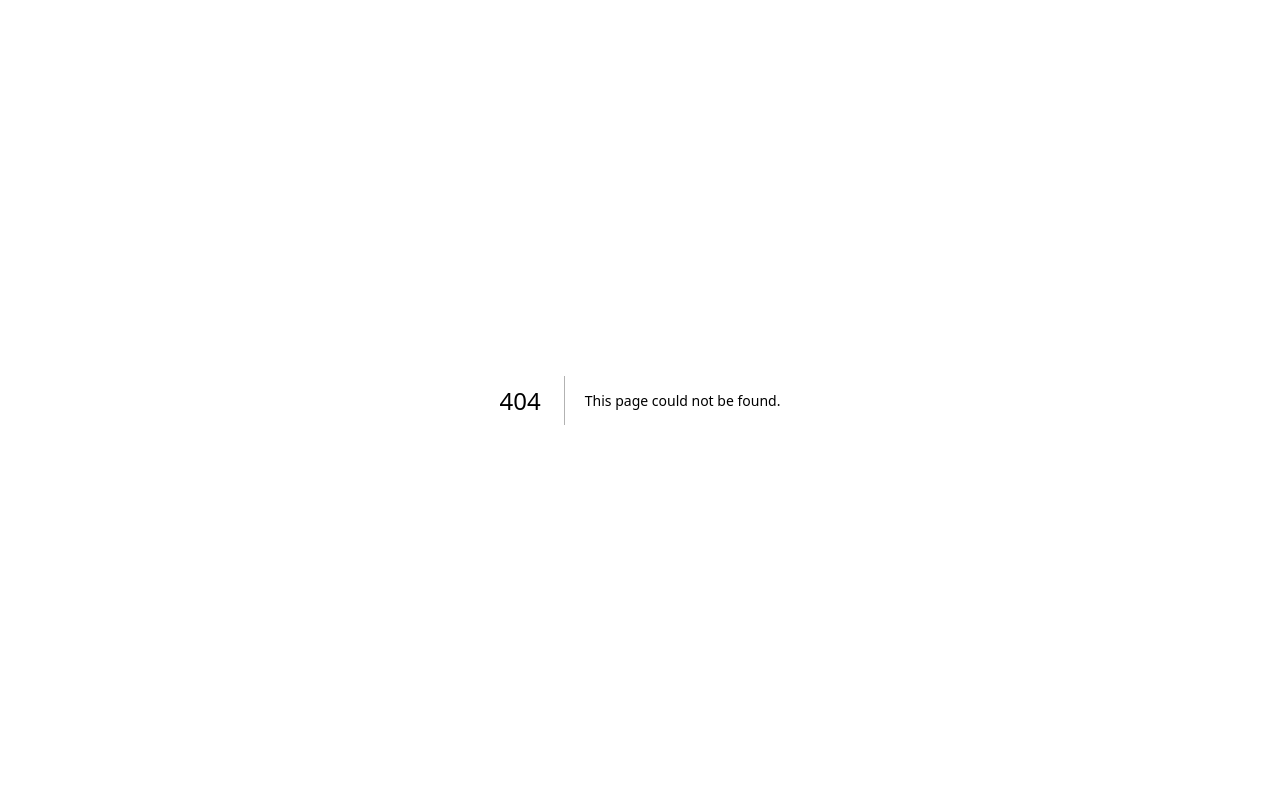
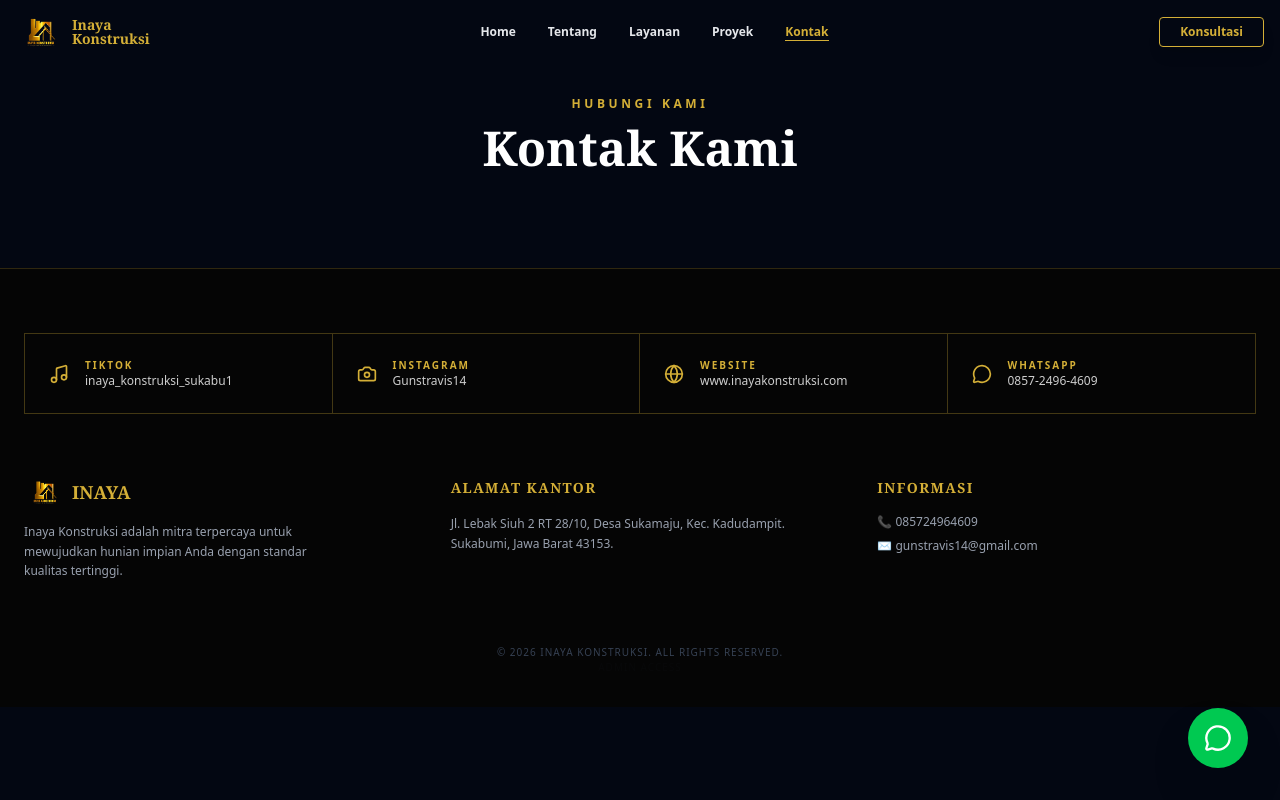
Before and after one commit to Rusdi125312/Inaya-Kontruksi, a Next.js app: page /kontak in a window 1280 px wide. Before the commit this address had no page. Built offline with nearby package versions, Linux system fonts and the light colour scheme.

Commit message:
update lagi

```diff
--- /dev/null
+++ b/app/kontak/page.tsx
@@ -0,0 +1,30 @@
+import Navbar from "@/components/Navbar";
+import Footer from "@/components/Footer";
+import { MessageCircle } from "lucide-react";
+
+export default function Home() {
+  return (
+    <main className="bg-gray-950 min-h-screen flex flex-col space-y-0">
+
+    <Navbar  />
+    <div className="flex flex-col items-center justify-center text-center py-24 px-6">
+  {/* Aksen emas di atas judul untuk memperkuat tema */}
+  <span className="text-[#D4AF37] tracking-[0.3em] uppercase text-xs font-bold mb-3">
+    Hubungi Kami
+  </span>
+  <h1 className="text-4xl md:text-5xl font-serif font-bold text-white">
+    Kontak Kami
+  </h1>
+</div>
+    <Footer />
+  <a
+  href="https://wa.me/6285724964609"
+  target="_blank"
+  className="fixed bottom-8 right-8 z-50 bg-green-500 text-white p-4 rounded-full shadow-2xl hover:scale-110 transition-transform duration-300 flex items-center justify-center"
+>
+  <MessageCircle size={28} />
+  </a>
+
+    </main>
+  );
+}
--- a/components/Navbar.tsx
+++ b/components/Navbar.tsx
@@ -14,7 +14,7 @@ export default function Navbar() {
     { label: 'Tentang', href: '/about' },
     { label: 'Layanan', href: '/layanan' },
     { label: 'Proyek', href: '/portfolio' },
-    { label: 'Kontak', href: '/#kontak' },
+    { label: 'Kontak', href: '/kontak' },
   ];
 
   useEffect(() => {
```
